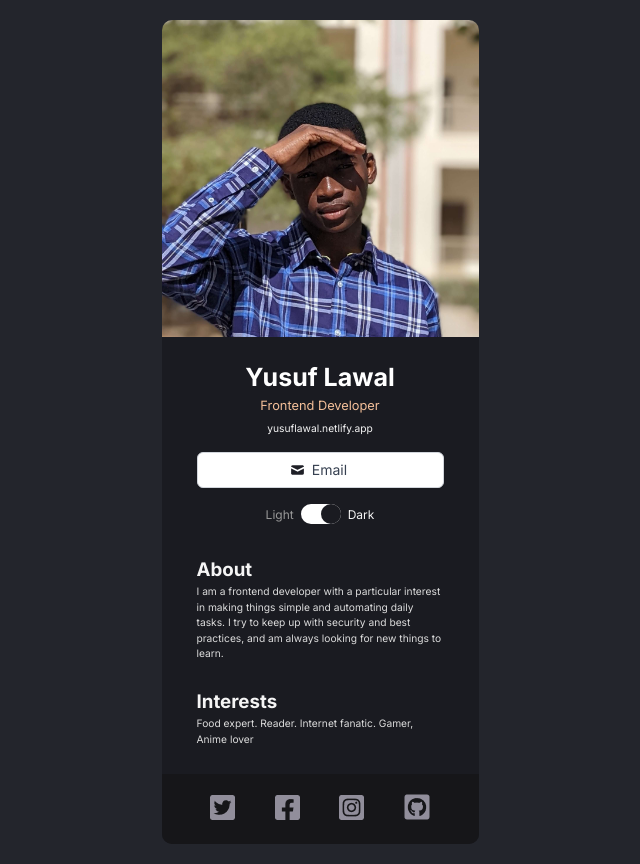
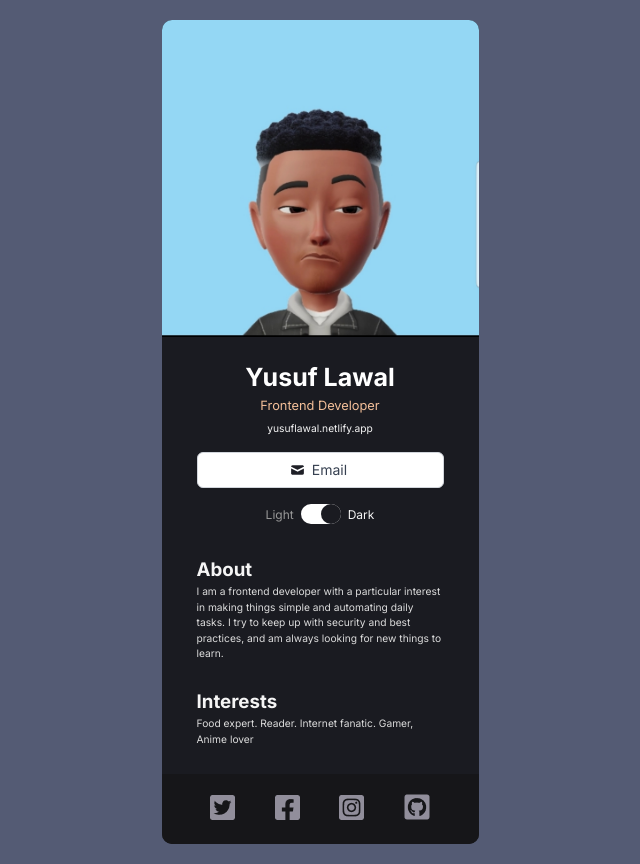
Before and after one commit to YusufsDesigns/Digital-Business-Card, a React (Vite) app: page / in a window 1280 px wide. Shown: the whole page, without its empty margins (320-960 px from the left). Built offline with nearby package versions, Linux system fonts and the light colour scheme.

Commit message:
New Commit

```diff
--- a/src/components/Header.jsx
+++ b/src/components/Header.jsx
@@ -1,5 +1,5 @@
 import '../style.css'
-import CardImage from '../assets/pic2.jpg'
+import CardImage from '../assets/pic3.jpg'
 import EmailIcon from '../assets/Icon.png'
 
 export default function Header(props){
--- a/src/style.css
+++ b/src/style.css
@@ -9,7 +9,7 @@
 body{
   font-family: 'Inter';
   min-height: 100vh;
-  background: #23252C;
+  background: #545b74;
   display: flex;
   align-items: center;
   justify-content: center;
@@ -108,8 +108,8 @@ body{
 }
 
 #header.light .content .btn{
-  background: #000000;
-  border: 1px solid #000;
+  background: #4a4a4a;
+  border: 1px solid #4a4a4a;
 }
 
 #header .content .btn span{
@@ -142,7 +142,7 @@ body{
 }
 
 #header.light .toggle-slider{
-  background: #000;
+  background: #4a4a4a;
   justify-content: flex-start;
 }
 
```
Also changed, not shown: src/assets/pic3.jpg (added), 1 other file (tests, documents, lock files or other folders).
